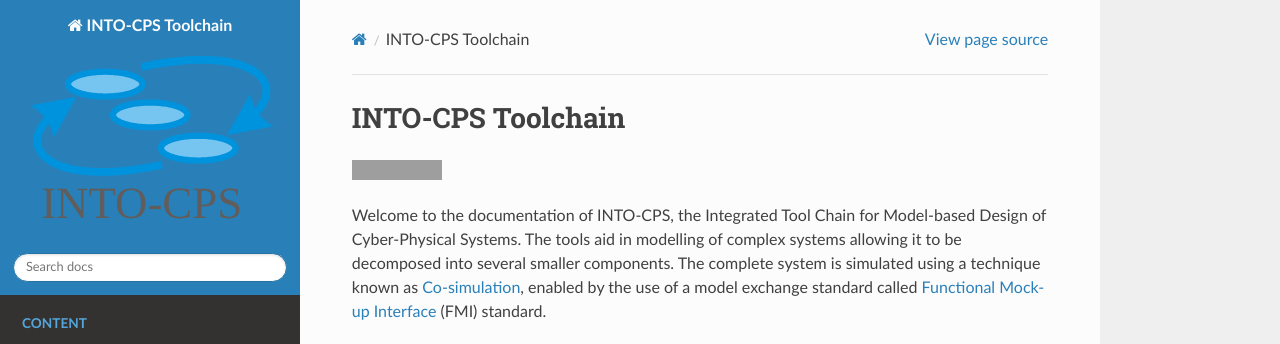
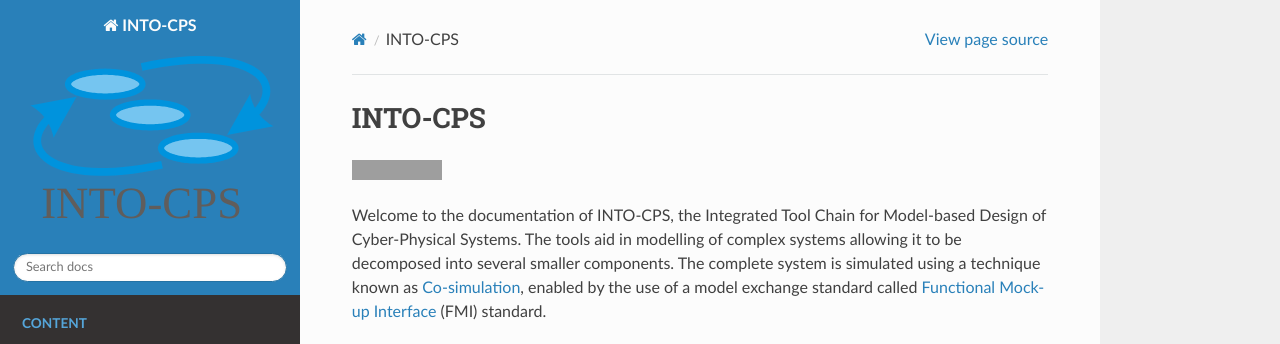
Before and after one commit to INTO-CPS-Association/Documentation, a Sphinx documentation site: the page built from docs/index.rst, in a window 1280 px wide and 1169 px high, cut to the strip 0-344 px from the top of the window. Built offline with Sphinx 7.4.7 and the Read the Docs theme 2.0.0, drawn with Linux system fonts in a browser that asks for light colours; grey boxes are pictures that could not be loaded.

Commit message:
Change name

```diff
--- a/docs/conf.py
+++ b/docs/conf.py
@@ -17,7 +17,7 @@
 
 # -- Project information -----------------------------------------------------
 
-project = "INTO-CPS Toolchain"
+project = "INTO-CPS"
 copyright = "2020, INTO-CPS Association"
 author = "INTO-CPS Association"
 
--- a/docs/index.rst
+++ b/docs/index.rst
@@ -9,8 +9,8 @@
     contributers_guide
 
 
-INTO-CPS Toolchain
-==================
+INTO-CPS
+========
 
 .. image:: https://badges.gitter.im/INTO-CPS/community.svg
    :alt: Join the chat at https://gitter.im/INTO-CPS/community?utm_source=share-link&utm_medium=link&utm_campaign=share-link
```
